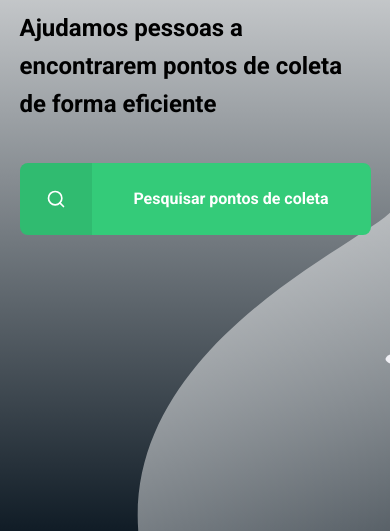
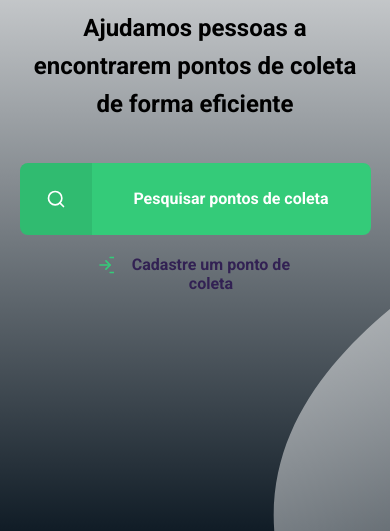
Before and after one commit to jairodias/NLW---CSS-Nodejs, a plain HTML site: page index.html in a window 390 px wide. Shown: the part 651-1182 px from the top of the page. Drawn offline with Linux system fonts and the light colour scheme.

Commit message:
término do primeiro layout

```diff
--- a/styles/main.css
+++ b/styles/main.css
@@ -128,5 +128,23 @@ h1, h2, h3, h4, h5, h6{
 }
 
 @media (max-width: 900px){
+  #page-home{
+    background-position-x: 70vw;
+  }
+  #page-home .content{
+    align-items: center;
+    text-align: center;
+  }
 
+  #page-home header a{
+    position: absolute;
+    bottom: -100px;
+
+    left: 50%;
+    transform: translateX(-50%);
+  }
+
+  #page-home main{
+    align-items: center;
+  }
 }
```
